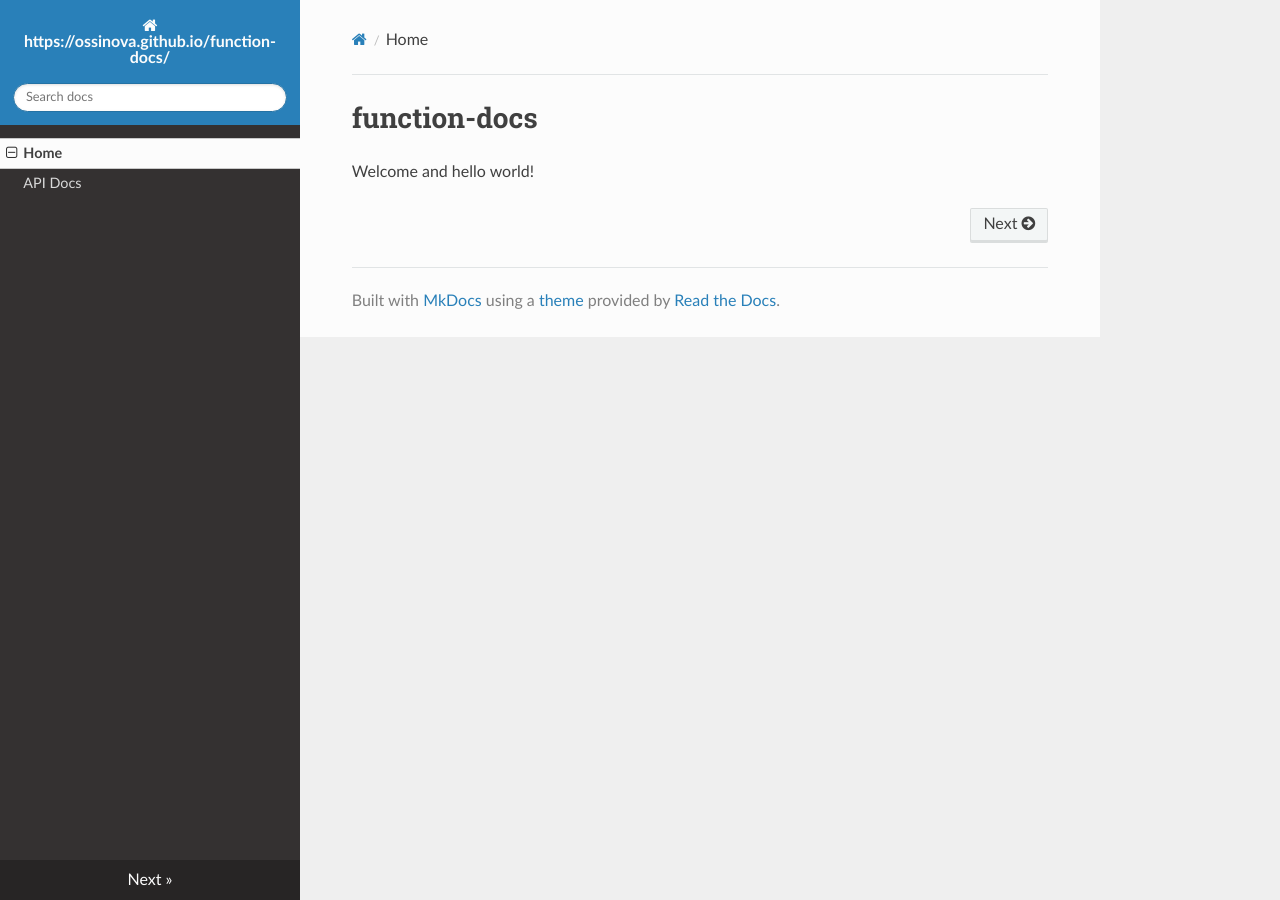
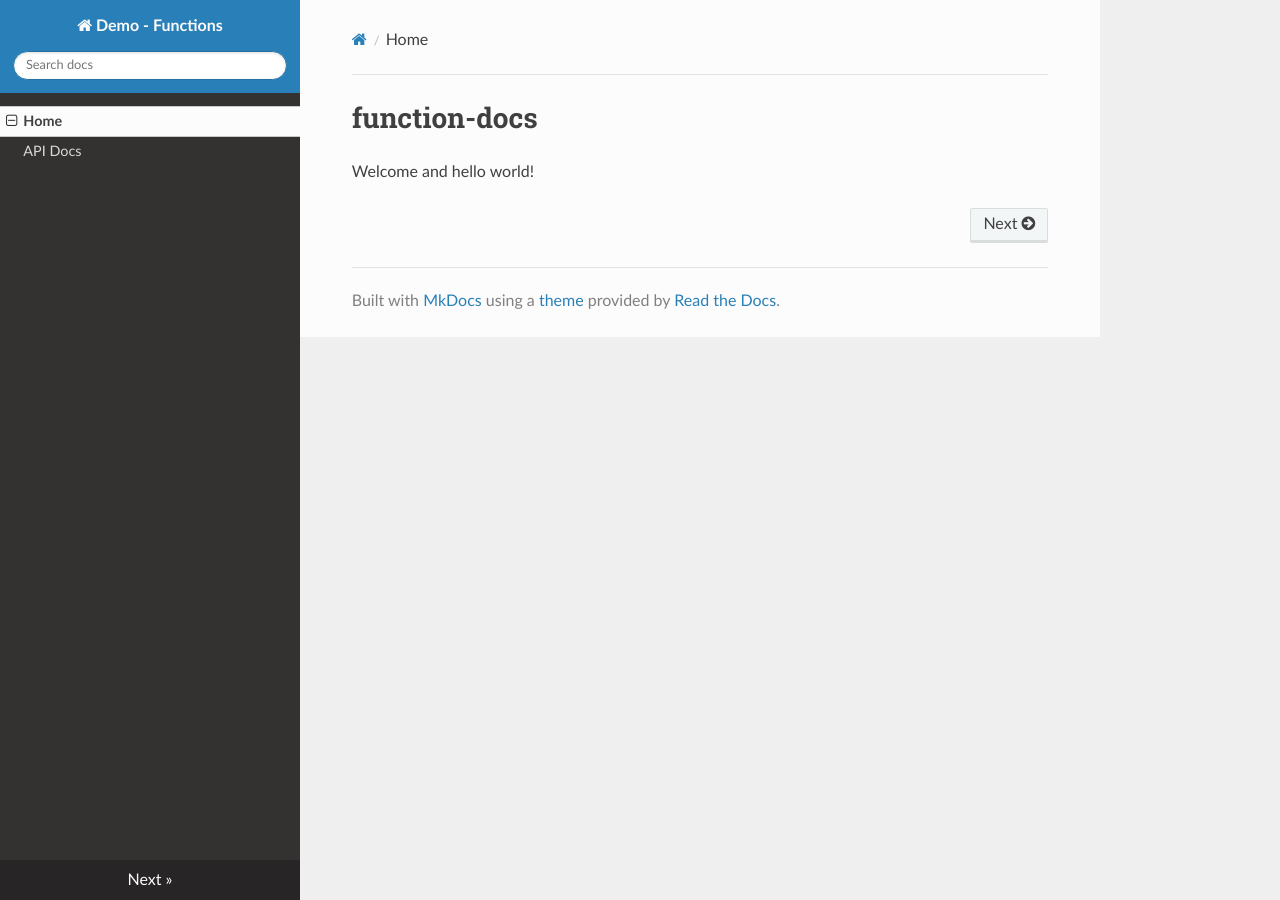
Before and after one commit to ossinova/function-docs, an MkDocs documentation site: the page built from docs/index.md, in a window 1280 px wide. Built offline with MkDocs 1.6.1, drawn with Linux system fonts in a browser that asks for light colours; nearby versions of some CDN libraries.

Commit message:
Update mkdocs.yml

```diff
--- a/mkdocs.yml
+++ b/mkdocs.yml
@@ -1,4 +1,5 @@
-site_name: https://ossinova.github.io/function-docs/
+site_name: Demo - Functions
+site_url : https://ossinova.github.io/function-docs/
 
 theme:
   name: "readthedocs"
```
